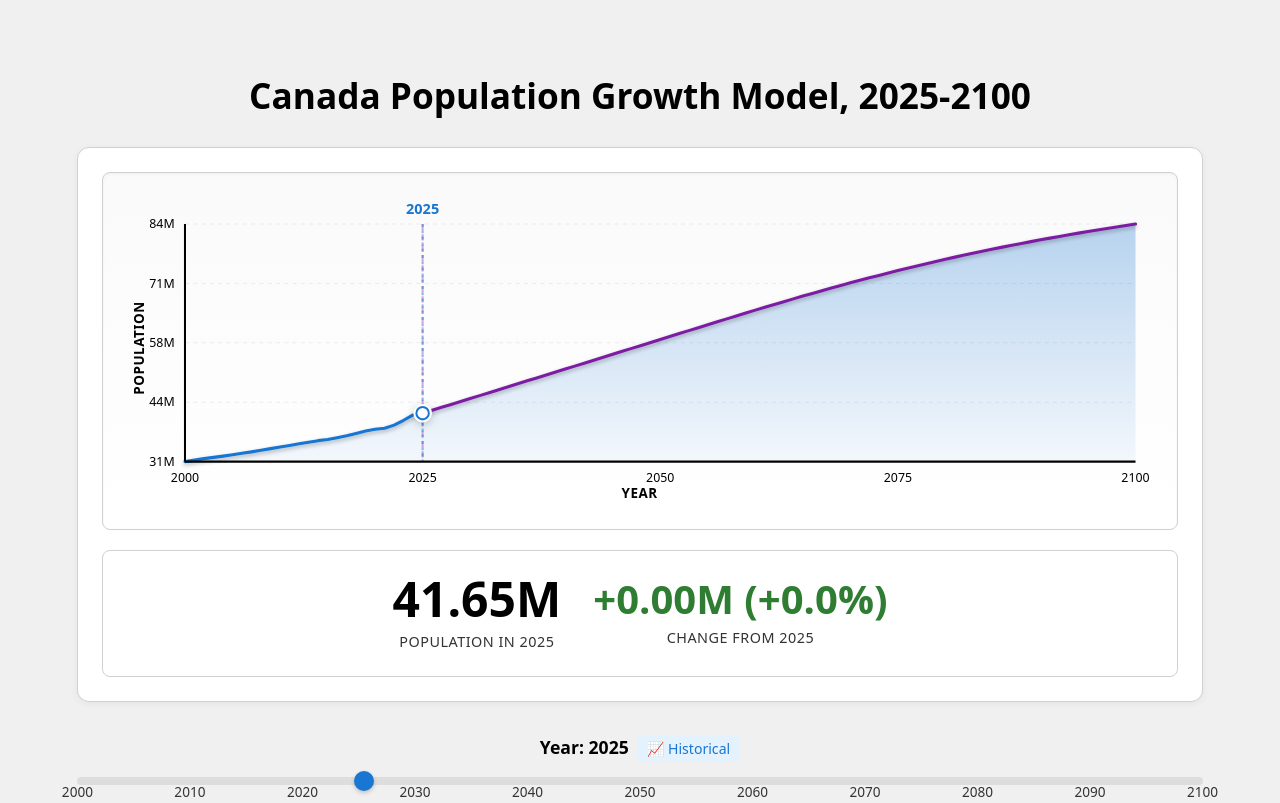
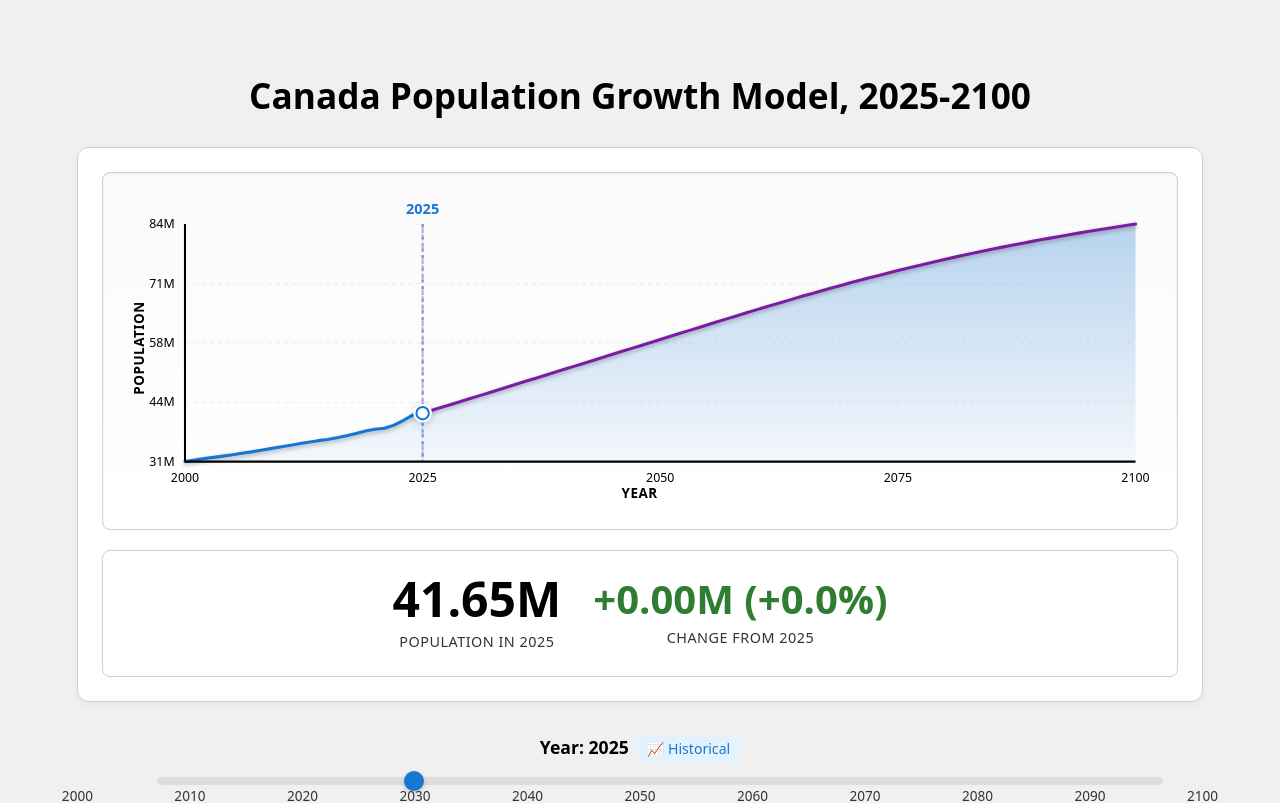
Before and after one commit to thewondrfulwizrd/WA1, a React (Vite) app: page / in a window 1280 px wide. Shown: the top 803 px of the page. Built offline with nearby package versions, Linux system fonts and the light colour scheme.

Commit message:
Wrap slider in container div for proper x-axis alignment

```diff
--- a/src/components/PopulationPyramid.jsx
+++ b/src/components/PopulationPyramid.jsx
@@ -76,6 +76,7 @@ export function PopulationPyramid() {
             {yearType === 'observed' ? '📈 Historical' : '🔮 Projected'}
           </span>
         </label>
+        <div className="slider-container">
           <input
             type="range"
             min={data.yearsObserved[0]}
@@ -90,6 +91,7 @@ export function PopulationPyramid() {
               <option key={marker.year} value={marker.year}></option>
             ))}
           </datalist>
+        </div>
         <div className="year-labels">
           {yearMarkers.map(marker => (
             <span
```
Lines whose indentation alone changed are shown as unchanged.
